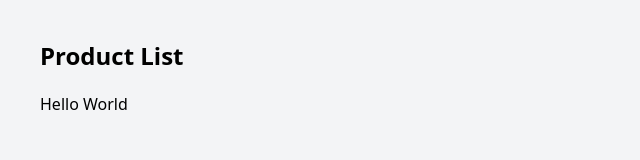
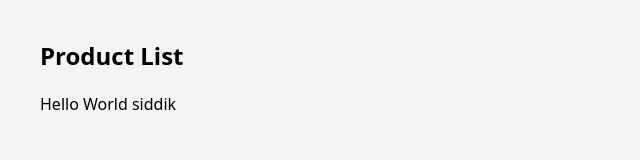
Before and after one commit to MDRUHULAMIN7/E-Rashid, a plain HTML site: page client/index.html in a window 1280 px wide. Shown: the full height of the page, 0-640 px from the left. Drawn offline with nearby package versions, Linux system fonts and the light colour scheme; no server answers.

Commit message:
siddik test

```diff
--- a/client/index.html
+++ b/client/index.html
@@ -8,7 +8,7 @@
 <body class="p-10 bg-gray-100">
   <h1 class="text-2xl font-bold mb-5">Product List</h1>
   <ul id="product-list" class="space-y-3"></ul>
-  <h1>Hello World</h1>
+  <h1>Hello World siddik</h1>
 
   <script src="script.js"></script>
 </body>
```
